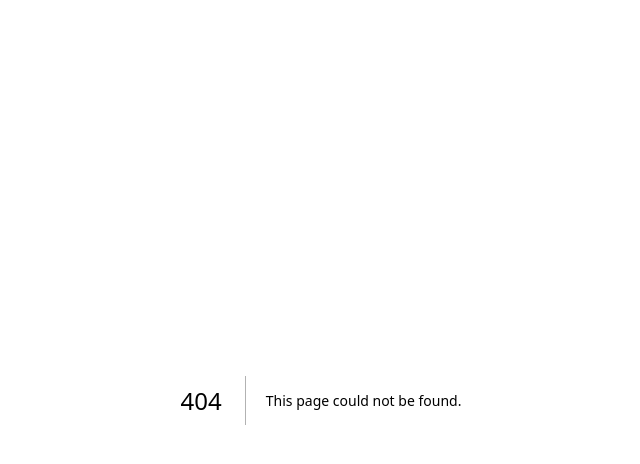
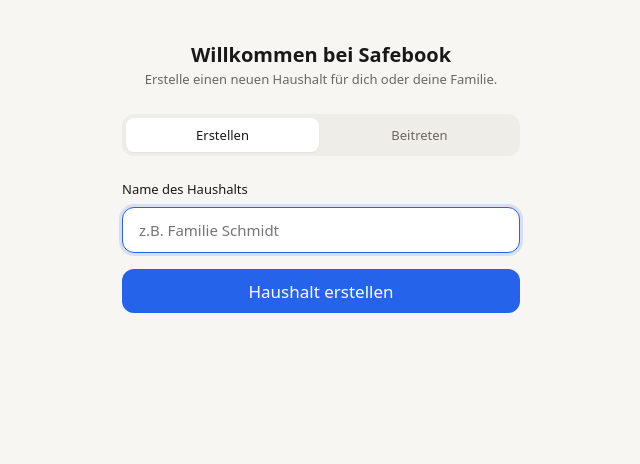
Before and after one commit to AjwadAjmal/safebook, a Next.js app: page /onboarding in a window 1280 px wide. Before the commit this address had no page. Shown: the top 464 px of the page, without its empty margins (319-959 px from the left). Built offline with nearby package versions, Linux system fonts and the light colour scheme; no server answers.

Commit message:
issue 4 implemented onboarding flow

```diff
--- a/package.json
+++ b/package.json
@@ -7,6 +7,7 @@
     "build": "next build",
     "start": "next start",
     "lint": "eslint",
+    "test": "node --import tsx --test src/**/*.test.ts",
     "db:push": "drizzle-kit push",
     "db:studio": "drizzle-kit studio",
     "db:generate": "drizzle-kit generate",
--- /dev/null
+++ b/src/app/onboarding/page.tsx
@@ -0,0 +1,9 @@
+import { OnboardingForm } from "@/components/auth/onboarding-form";
+
+export default function OnboardingPage() {
+  return (
+    <div className="pageContainer" style={{ paddingTop: 'var(--space-10)' }}>
+      <OnboardingForm />
+    </div>
+  );
+}
--- a/src/components/auth/auth.module.css
+++ b/src/components/auth/auth.module.css
@@ -1,29 +1,52 @@
 .container {
   display: flex;
   flex-direction: column;
+  gap: var(--space-6);
   width: 100%;
-  max-width: 430px;
-  gap: var(--space-6);
-  padding: var(--space-8) var(--space-4);
-  margin: 0 auto;
 }
 
 .title {
-  font-size: var(--text-xl);
-  font-weight: 700;
+  font-size: var(--text-lg);
+  font-weight: 600;
+  color: var(--color-text-primary);
   text-align: center;
+}
+
+.tabs {
+  display: flex;
+  background: var(--color-bg-subtle);
+  padding: 4px;
+  border-radius: 12px;
+  gap: 4px;
+}
+
+.tab {
+  flex: 1;
+  padding: var(--space-2) var(--space-4);
+  font-size: var(--text-sm);
+  font-weight: 500;
+  color: var(--color-text-secondary);
+  background: transparent;
+  border: none;
+  border-radius: 8px;
+  cursor: pointer;
+  transition: all var(--transition-fast);
+}
+
+.tab:hover {
   color: var(--color-text-primary);
-  margin-bottom: var(--space-2);
+}
+
+.activeTab {
+  color: var(--color-text-primary);
+  background: var(--color-bg-surface);
+  box-shadow: 0 1px 2px rgba(0, 0, 0, 0.05);
 }
 
 .form {
   display: flex;
   flex-direction: column;
   gap: var(--space-4);
-  background: var(--color-bg-surface);
-  padding: var(--space-5);
-  border-radius: 16px;
-  border: 1px solid var(--color-border);
 }
 
 .field {
@@ -35,7 +58,7 @@
 .field label {
   font-size: var(--text-sm);
   font-weight: 500;
-  color: var(--color-text-secondary);
+  color: var(--color-text-primary);
 }
 
 .field input {
@@ -48,7 +71,7 @@
   font-size: var(--text-base);
   color: var(--color-text-primary);
   outline: none;
-  transition: border-color var(--transition-base), box-shadow var(--transition-base);
+  transition: border-color var(--transition-fast), box-shadow var(--transition-fast);
 }
 
 .field input:focus {
@@ -56,32 +79,17 @@
   box-shadow: 0 0 0 3px rgba(37, 99, 235, 0.15);
 }
 
-.error {
-  padding: var(--space-3) var(--space-4);
-  border-radius: 12px;
-  background: var(--color-negative-light);
-  color: var(--color-negative);
-  font-size: var(--text-sm);
-  font-weight: 500;
-  border: 1px solid var(--color-negative);
-}
-
 .button {
   width: 100%;
   min-height: 44px;
-  padding: var(--space-3);
+  background: var(--color-accent-primary);
+  color: #fff;
+  border: none;
   border-radius: 12px;
-  background: var(--color-accent-primary);
-  color: #ffffff;
-  font-weight: 600;
-  font-size: var(--text-base);
-  border: none;
+  font-size: var(--text-md);
+  font-weight: 500;
   cursor: pointer;
-  display: flex;
-  align-items: center;
-  justify-content: center;
   transition: background var(--transition-fast), transform var(--transition-fast), opacity var(--transition-fast);
-  margin-top: var(--space-2);
 }
 
 .button:hover {
@@ -97,21 +105,22 @@
   background: var(--color-bg-subtle);
   color: var(--color-text-disabled);
   cursor: not-allowed;
-  transform: none;
+}
+
+.error {
+  font-size: var(--text-sm);
+  color: var(--color-negative);
+  margin-top: var(--space-1);
 }
 
 .footer {
   text-align: center;
   font-size: var(--text-sm);
   color: var(--color-text-secondary);
-  margin-top: var(--space-4);
 }
 
 .footer a {
   color: var(--color-accent-primary);
-  font-weight: 600;
+  text-decoration: none;
+  font-weight: 500;
 }
-
-.footer a:hover {
-  text-decoration: underline;
-}
--- /dev/null
+++ b/src/components/auth/onboarding-form.tsx
@@ -0,0 +1,107 @@
+"use client";
+
+import { useState } from "react";
+import { createHouseholdAction, joinHouseholdAction } from "@/lib/actions/household";
+import styles from "./auth.module.css";
+
+export function OnboardingForm() {
+  const [error, setError] = useState<string | null>(null);
+  const [isLoading, setIsLoading] = useState(false);
+  const [mode, setMode] = useState<"create" | "join">("create");
+
+  async function handleCreate(event: React.FormEvent<HTMLFormElement>) {
+    event.preventDefault();
+    setError(null);
+    setIsLoading(true);
+
+    const formData = new FormData(event.currentTarget);
+    const result = await createHouseholdAction(formData);
+
+    if (result?.error) {
+      setError(result.error);
+      setIsLoading(false);
+    }
+  }
+
+  async function handleJoin(event: React.FormEvent<HTMLFormElement>) {
+    event.preventDefault();
+    setError(null);
+    setIsLoading(true);
+
+    const formData = new FormData(event.currentTarget);
+    const result = await joinHouseholdAction(formData);
+
+    if (result?.error) {
+      setError(result.error);
+      setIsLoading(false);
+    }
+  }
+
+  return (
+    <div className={styles.container}>
+      <div className={styles.intro}>
+        <h1 className={styles.title}>Willkommen bei Safebook</h1>
+        <p className={styles.footer}>
+          {mode === "create"
+            ? "Erstelle einen neuen Haushalt für dich oder deine Familie."
+            : "Gib den Einladungscode ein, um einem Haushalt beizutreten."}
+        </p>
+      </div>
+
+      <div className={styles.tabs}>
+        <button
+          className={`${styles.tab} ${mode === "create" ? styles.activeTab : ""}`}
+          onClick={() => { setMode("create"); setError(null); }}
+        >
+          Erstellen
+        </button>
+        <button
+          className={`${styles.tab} ${mode === "join" ? styles.activeTab : ""}`}
+          onClick={() => { setMode("join"); setError(null); }}
+        >
+          Beitreten
+        </button>
+      </div>
+
+      {mode === "create" ? (
+        <form onSubmit={handleCreate} className={styles.form}>
+          <div className={styles.field}>
+            <label htmlFor="name">Name des Haushalts</label>
+            <input
+              id="name"
+              name="name"
+              type="text"
+              placeholder="z.B. Familie Schmidt"
+              required
+              autoFocus
+            />
+          </div>
+          {error && <div className={styles.error}>{error}</div>}
+          <button type="submit" className={styles.button} disabled={isLoading}>
+            {isLoading ? "Wird erstellt..." : "Haushalt erstellen"}
+          </button>
+        </form>
+      ) : (
+        <form onSubmit={handleJoin} className={styles.form}>
+          <div className={styles.field}>
+            <label htmlFor="inviteCode">Einladungscode</label>
+            <input
+              id="inviteCode"
+              name="inviteCode"
+              type="text"
+              placeholder="z.B. ABC123DEF4"
+              required
+              autoFocus
+              maxLength={10}
+              style={{ textTransform: "uppercase" }}
+            />
+          </div>
+          {error && <div className={styles.error}>{error}</div>}
+          <button type="submit" className={styles.button} disabled={isLoading}>
+            {isLoading ? "Wird beigetreten..." : "Haushalt beitreten"}
+          </button>
+        </form>
+      )}
+    </div>
+  );
+}
--- /dev/null
+++ b/src/lib/actions/household.ts
@@ -0,0 +1,69 @@
+"use server";
+
+import { auth } from "@/auth";
+import { createHouseholdSchema, joinHouseholdSchema } from "../validations/household";
+import { createHousehold, updateUserHousehold, findHouseholdByInviteCode } from "../household-utils";
+import { redirect } from "next/navigation";
+
+async function getCurrentUser() {
+  const session = await auth();
+  return session?.user;
+}
+
+export async function createHouseholdAction(
+  formData: FormData,
+  _deps = { createHousehold, updateUserHousehold, getCurrentUser }
+) {
+  const name = formData.get("name") as string;
+  const result = createHouseholdSchema.safeParse({ name });
+
+  if (!result.success) {
+    return { error: result.error.issues[0]?.message || "Ungültige Eingabe." };
+  }
+
+  const user = await _deps.getCurrentUser();
+  if (!user || !user.id) {
+    return { error: "Nicht autorisiert." };
+  }
+
+  try {
+    const household = await _deps.createHousehold(name);
+    await _deps.updateUserHousehold(user.id, household.id, "admin");
+  } catch (error) {
+    console.error("Failed to create household:", error);
+    return { error: "Fehler beim Erstellen des Haushalts." };
+  }
+
+  redirect("/");
+}
+
+export async function joinHouseholdAction(
+  formData: FormData,
+  _deps = { findHouseholdByInviteCode, updateUserHousehold, getCurrentUser }
+) {
+  const inviteCode = formData.get("inviteCode") as string;
+  const result = joinHouseholdSchema.safeParse({ inviteCode });
+
+  if (!result.success) {
+    return { error: result.error.issues[0]?.message || "Ungültige Eingabe." };
+  }
+
+  const user = await _deps.getCurrentUser();
+  if (!user || !user.id) {
+    return { error: "Nicht autorisiert." };
+  }
+
+  const household = await _deps.findHouseholdByInviteCode(inviteCode);
+  if (!household) {
+    return { error: "Ungültiger Einladungscode." };
+  }
+
+  try {
+    await _deps.updateUserHousehold(user.id, household.id, "member");
+  } catch (error) {
+    console.error("Failed to join household:", error);
+    return { error: "Fehler beim Beitreten des Haushalts." };
+  }
+
+  redirect("/");
+}
--- /dev/null
+++ b/src/lib/household-utils.ts
@@ -0,0 +1,26 @@
+import { db } from "@/db";
+import { households, users } from "@/db/schema";
+import { eq } from "drizzle-orm";
+
+export async function createHousehold(name: string) {
+  const [newHousehold] = await db
+    .insert(households)
+    .values({ name })
+    .returning();
+  return newHousehold;
+}
+
+export async function updateUserHousehold(userId: string, householdId: string, role: "admin" | "member") {
+  await db
+    .update(users)
+    .set({ householdId, role })
+    .where(eq(users.id, userId));
+}
+
+export async function findHouseholdByInviteCode(inviteCode: string) {
+  const [household] = await db
+    .select()
+    .from(households)
+    .where(eq(households.inviteCode, inviteCode));
+  return household;
+}
--- /dev/null
+++ b/src/lib/validations/household.ts
@@ -0,0 +1,9 @@
+import { z } from "zod";
+
+export const createHouseholdSchema = z.object({
+  name: z.string().min(2, "Haushaltsname muss mindestens 2 Zeichen lang sein.").max(255),
+});
+
+export const joinHouseholdSchema = z.object({
+  inviteCode: z.string().length(10, "Der Einladungscode muss genau 10 Zeichen lang sein."),
+});
```
Also changed, not shown: memorybank/issues/closed/issue3.md (renamed from memorybank/issues/open/issue3.md, +6 -6 lines), memorybank/issues/closed/issue4.md (renamed from memorybank/issues/open/issue4.md, +6 -6 lines), src/proxy.ts (+15 -3 lines), memorybank/.progress.md, 2 other files (tests, documents, lock files or other folders).
